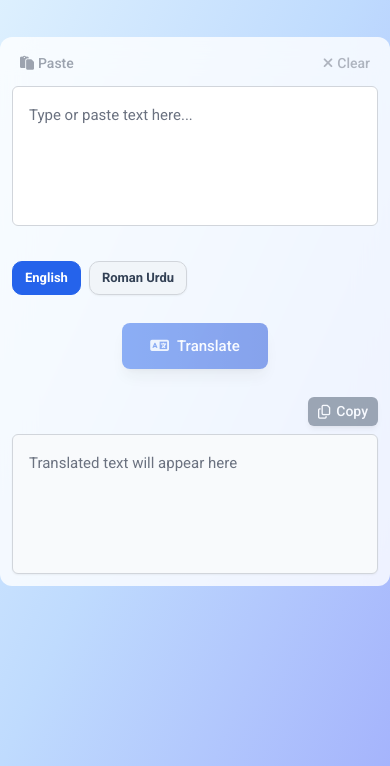
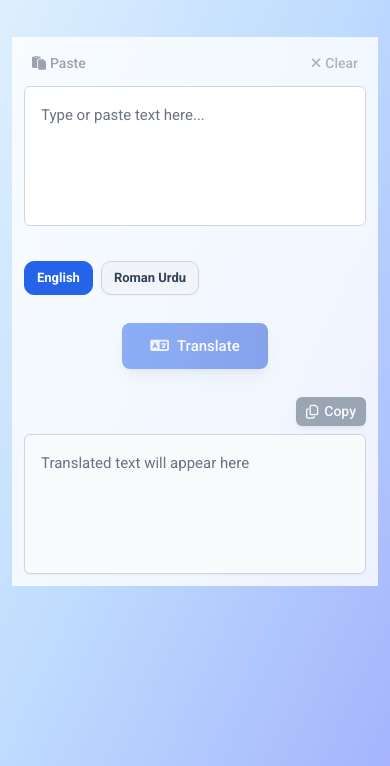
Before and after one commit to Alpha-7-max/Spark, a plain HTML site: page index.html in a window 390 px wide. Shown: the part 78-844 px from the top of the page. Drawn offline with nearby package versions, Linux system fonts and the light colour scheme.

Commit message:
Update index.html

```diff
--- a/index.html
+++ b/index.html
@@ -55,11 +55,12 @@
             max-width: 100%;
             margin-left: auto;
             margin-right: auto;
-            padding-left: 0;
-            padding-right: 0;
+            padding-left: 0.75rem;  /* MODIFIED: Added side padding for mobile */
+            padding-right: 0.75rem; /* MODIFIED: Added side padding for mobile */
             padding-top: 0.5rem;
             padding-bottom: 0.5rem;
             width: 100%;
+            box-sizing: border-box; /* Ensures padding is included correctly with width: 100% */
         }
         @media (min-width: 640px) {
             .page-container {
@@ -80,7 +81,7 @@
         .translator-card {
             background-color: rgba(255, 255, 255, 0.8);
             backdrop-filter: blur(1rem);
-            border-radius: 12px; /* Slightly less rounded for mobile */
+            border-radius: 0px; /* MODIFIED: Sharp corners for mobile */
             border: none;
             width: 100%;
         }
@@ -393,10 +394,7 @@
                 transform: rotate(-20deg) scale(1.15);
                 color: #fde047;
             }
-            .text-indigo-500-spark { color: #2563eb;
-
-
-
+            .text-indigo-500-spark { color: #2563eb; }
     </style>
 </head>
 <body class="flex flex-col items-center min-h-screen pt-8 pb-8 sm:px-4">
```
